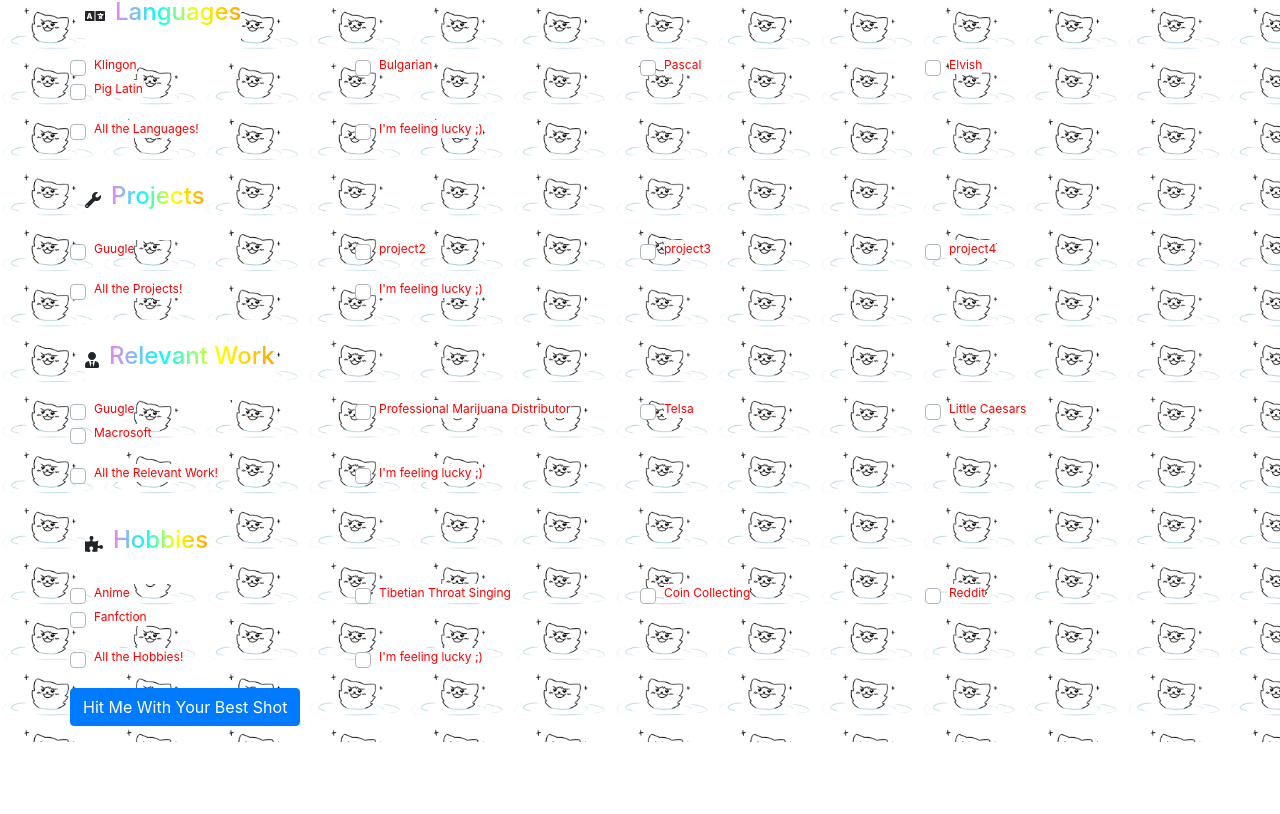
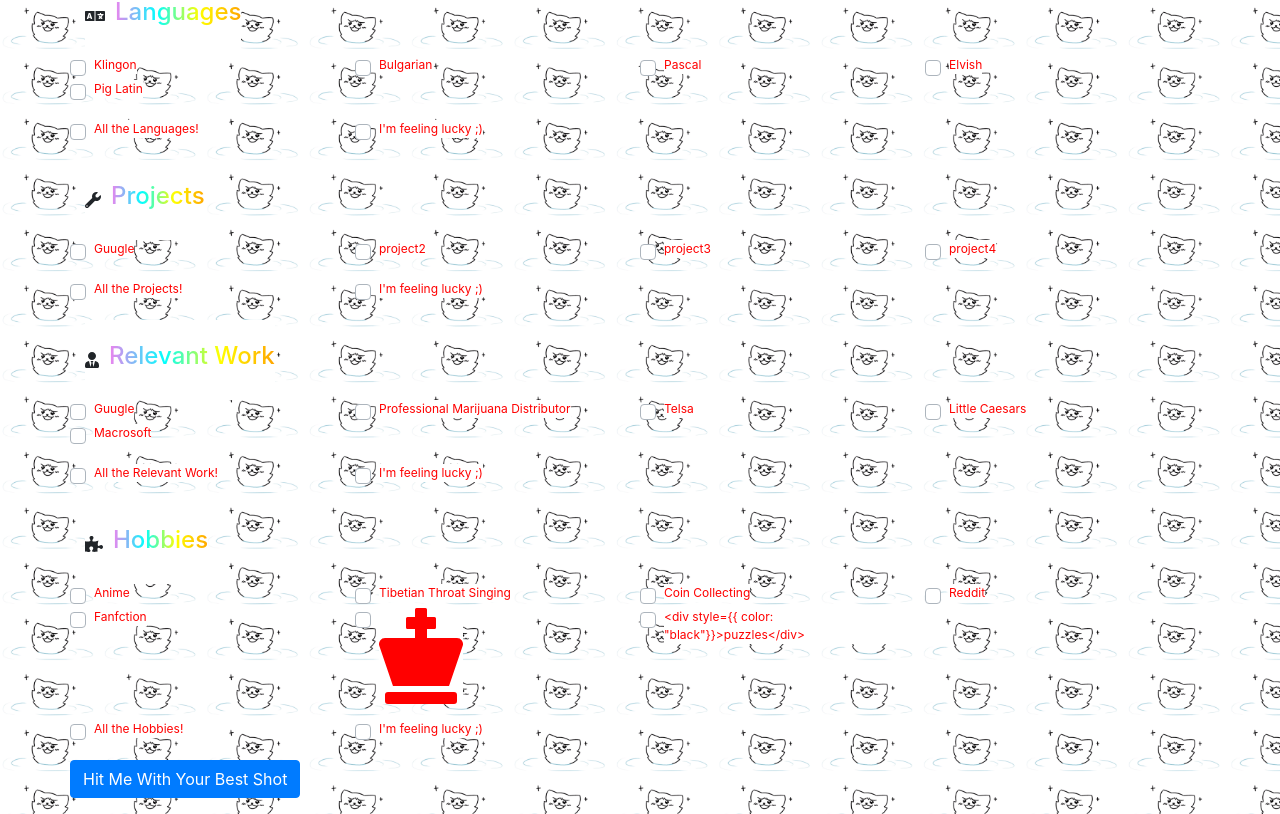
Before and after one commit to rochi138/hire-me-pwease, a React (Create React App) app: page / in a window 1280 px wide. Shown: the part 334-1148 px from the top of the page. Before the commit the page ends 1076 px from the top, so only its background shows below. Built offline with nearby package versions, Linux system fonts and the light colour scheme.

Commit message:
FA Icons for checkboxes

```diff
--- a/src/components/Hobbies.json
+++ b/src/components/Hobbies.json
@@ -19,6 +19,15 @@
 		{
 			"title": "Fanfction",
 			"description": "E. L. James managed to make it big with her Twilight fanfiction, Fifty Shades of Grey. I aspire to be her one day and get my WattPad account famout."
+		},
+		{
+			"description": "CHESS <3",
+			"icon": "chess-king"
+		},
+		{
+			"title": "<div style={{ color: \"black\"}}>puzzles</div>",
+			"description": "puz <3",
+			"icon": "faChess"
 		}
 	]
 }
--- a/src/components/HomePageComponents.js
+++ b/src/components/HomePageComponents.js
@@ -1,6 +1,22 @@
 import React, { Component } from 'react';
 import styles from '../SCSS/HomePage.module.scss';
-import { FontAwesomeIcon } from '@fortawesome/react-fontawesome'
+import { FontAwesomeIcon } from '@fortawesome/react-fontawesome';
+import { library } from '@fortawesome/fontawesome-svg-core';
+
+//To put icons in checkboxes:
+
+// 1. import from
+import {
+	faChessKing
+} from '@fortawesome/free-solid-svg-icons';
+
+// 2. add to library
+library.add(
+	faChessKing
+);
+
+// 3. add as "icon" to Hobbies.json; check library name from fontawesome website
+// 4. repeat step 1 and 2 in ResumeComponents.js
 
 export class CheckBoxesComponent extends Component {
 	constructor(props){
@@ -55,8 +71,11 @@
 					{ this.state.source.map( ( component, i ) =>
 							<div className="custom-control custom-checkbox col-3" key={ i } onClick={() => this.update( i )}>
 								<input type="checkbox" className="custom-control-input" checked={ (this.state.checkStates[ i ]) ? "checked" : "" }/>
-								{ component.title
-									? <label className="custom-control-label">{ component.title }</label>
+								{ component.title || component.icon
+									? <label className="custom-control-label">
+											<FontAwesomeIcon icon={ component.icon } size="8x"/>
+											{ component.title }
+										</label>
 									: <label className="custom-control-label">{ component }</label>
 								}
 							</div>
--- a/src/components/ResumeComponents.js
+++ b/src/components/ResumeComponents.js
@@ -1,13 +1,20 @@
 import React, { Component } from 'react';
 import styles from '../SCSS/HomePage.module.scss';
 import { FontAwesomeIcon } from '@fortawesome/react-fontawesome'
+import { library } from '@fortawesome/fontawesome-svg-core';
+
 import {
   faEnvelope,
   faPhone,
   faFireAlt,
 	faHashtag,
-	faAddressCard
- } from '@fortawesome/free-solid-svg-icons'
+	faAddressCard,
+	faChessKing
+} from '@fortawesome/free-solid-svg-icons';
+
+library.add(
+	faChessKing
+);
 
 function getOffsetMargins ( multiplier ) {
 	return (
@@ -47,10 +54,11 @@
             <div key = { i }>
             { checkState &&
             	<div>
-								{ source[i].title
+								{ source[i].title || source[i].icon
 										? <div>
-												<div style={{ margin: getOffsetMargins(8) }}>
-													{ source[i].title }
+												<div>
+														<FontAwesomeIcon icon={ source[i].icon } size="8x"/>
+														{ source[i].title }
 												</div>
 												<div style={{ margin: getOffsetMargins(8) }}>
 													{ source[i].description }
--- a/src/pages/ResumePage.js
+++ b/src/pages/ResumePage.js
@@ -7,7 +7,6 @@
     faUserTie,
     faLanguage
  } from '@fortawesome/free-solid-svg-icons';
-import Pdf from 'react-to-pdf';
 import Doc from './DocService';
 import PdfContainer from './PdfContainer';
 
```
